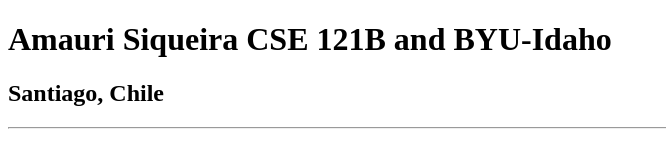
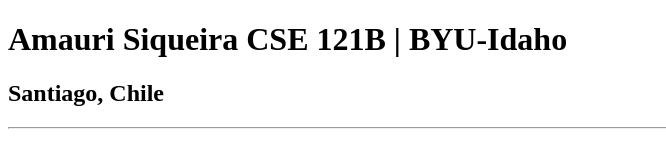
Before and after one commit to amaurisiqueira/cse121b, a plain HTML site: page index.html in a window 1280 px wide. Shown: the whole page, without its empty margins (0-666 px from the left). Drawn offline with Linux system fonts and the light colour scheme.

Commit message:
fixing h1

```diff
--- a/index.html
+++ b/index.html
@@ -8,7 +8,7 @@
 
 <body>
     <h1>
-        Amauri Siqueira  CSE 121B and BYU-Idaho
+        Amauri Siqueira  CSE 121B | BYU-Idaho
     </h1>
     <h2>
         Santiago, Chile
```
